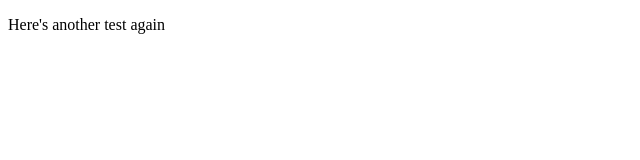
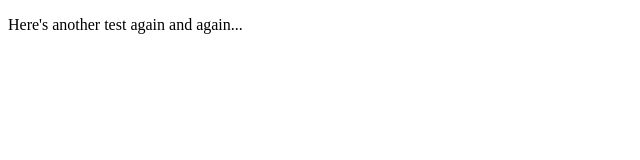
Before and after one commit to BarneyStaddon/server, a website: page public/index.html in a window 1280 px wide. Shown: the full height of the page, 0-640 px from the left. Drawn offline with Linux system fonts and the light colour scheme.

Commit message:
Change index

```diff
--- a/public/index.html
+++ b/public/index.html
@@ -4,6 +4,6 @@
     <title>Erm hey.</title>
   </head>
   <body>
-  	<p>Here's another test again</p>
+  	<p>Here's another test again and again...</p>
   </body>
 </html>
```
Also changed, not shown: index.js (+35 -0 lines), 1 other file.
